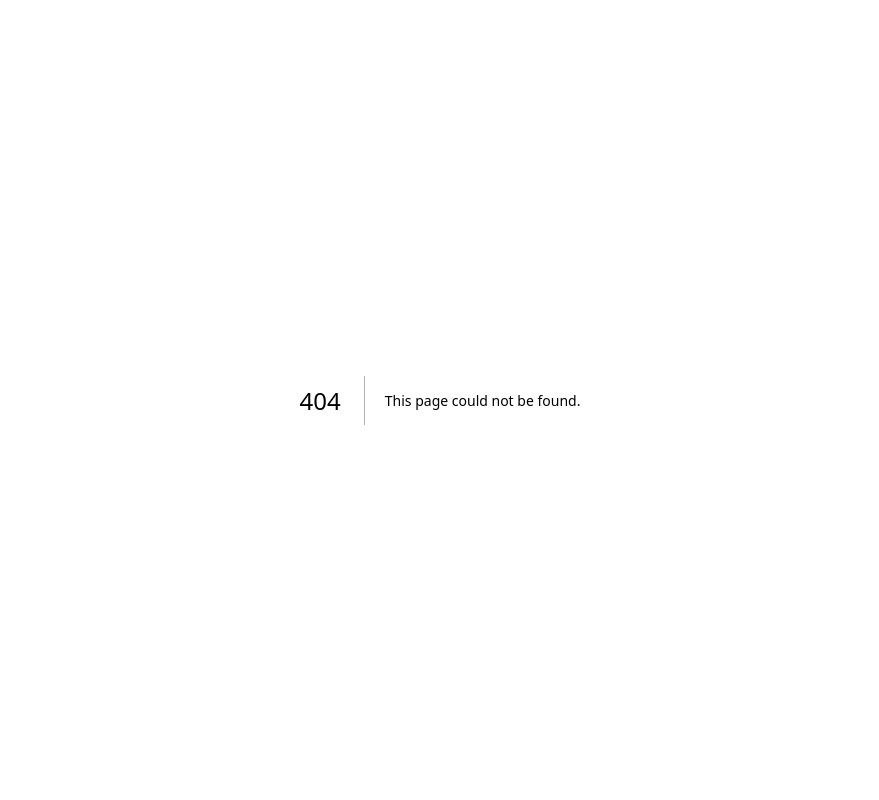
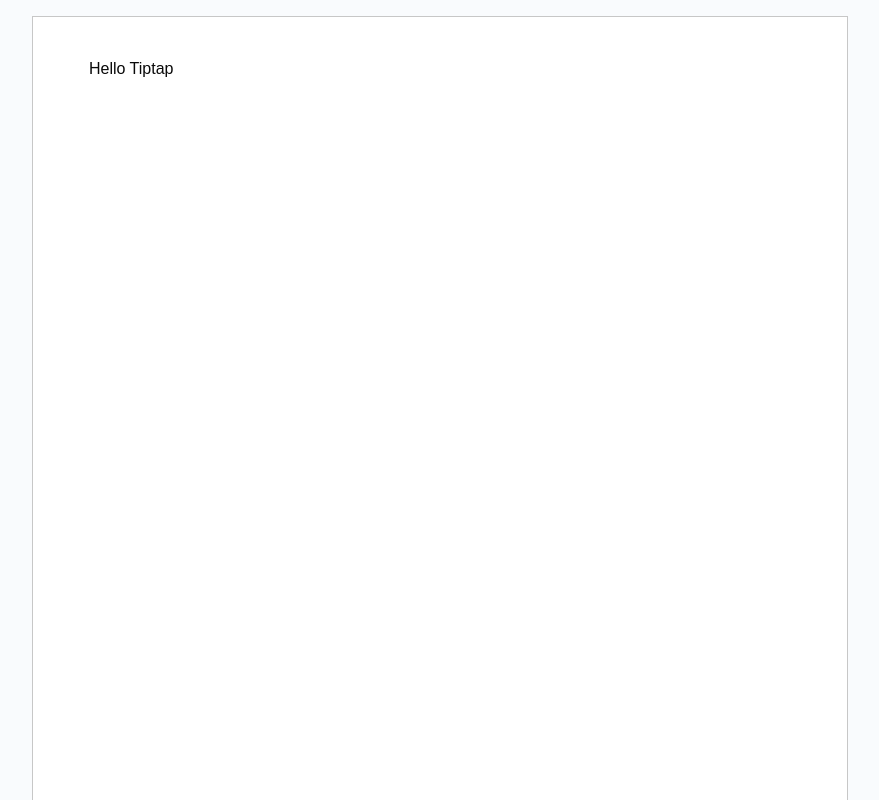
Before and after one commit to kexiZeroing/docs-clone, a Next.js app: page /documents/1 in a window 1280 px wide. Before the commit this address had no page. Shown: the top 800 px of the page, without its empty margins (200-1079 px from the left). Built offline with nearby package versions, Linux system fonts and the light colour scheme.

Commit message:
init page and integrate with tiptap

```diff
--- a/package.json
+++ b/package.json
@@ -10,6 +10,9 @@
   },
   "dependencies": {
     "@radix-ui/react-slot": "^1.1.1",
+    "@tiptap/pm": "^2.11.0",
+    "@tiptap/react": "^2.11.0",
+    "@tiptap/starter-kit": "^2.11.0",
     "class-variance-authority": "^0.7.1",
     "clsx": "^2.1.1",
     "lucide-react": "^0.469.0",
--- /dev/null
+++ b/src/app/documents/[documentId]/editor.tsx
@@ -0,0 +1,29 @@
+'use client'
+
+// https://tiptap.dev/docs/editor/getting-started/install/nextjs
+import { useEditor, EditorContent } from '@tiptap/react'
+import StarterKit from '@tiptap/starter-kit'
+
+export const Editor = () => {
+  const editor = useEditor({
+    editorProps: {
+      attributes: {
+        // Pass classes to the element that contains the editor
+        class: "focus: outline-none bg-white border border-[#C7C7C7] flex flex-col min-h-[1054px] w-[816px] py-10 pr-14 cursor-text",
+        style: "padding-left: 56px; padding-right: 56px;",
+      }
+    },
+    // https://tiptap.dev/docs/editor/extensions/functionality/starterkit
+    extensions: [StarterKit],
+    content: '<p>Hello Tiptap</p>',
+    immediatelyRender: false,
+  })
+
+  return (
+    <div className='size-full overflow-x-auto bg-[#F9FBFD] px-4'>
+      <div className='min-w-max flex justify-center w-[816px] py-4 mx-auto'>
+        <EditorContent editor={editor} />
+      </div>
+    </div>
+  )
+};
--- /dev/null
+++ b/src/app/documents/[documentId]/page.tsx
@@ -0,0 +1,18 @@
+import { Editor } from './editor';
+
+interface DocumentIdPageProps {
+  params: Promise<{ documentId: string }>
+}
+
+const DocumentIdPage = async ({ params }: DocumentIdPageProps) => {
+  // https://nextjs.org/docs/messages/sync-dynamic-apis
+  const { documentId } = await params;
+
+  return (
+    <div className='min-h-100 flex justify-center'>
+      <Editor />
+    </div>
+  )
+};
+
+export default DocumentIdPage;
--- /dev/null
+++ b/src/app/documents/page.tsx
@@ -0,0 +1,10 @@
+
+const Document = () => {
+  return (
+    <div>
+      Document Page
+    </div>
+  )
+};
+
+export default Document;
--- a/src/app/globals.css
+++ b/src/app/globals.css
@@ -70,3 +70,28 @@ body {
     @apply bg-background text-foreground;
   }
 }
+
+.tiptap {
+  /* List styles */
+  ul,
+  ol {
+    padding: 0 1rem;
+    margin: 1.25rem 1rem 1.25rem 0.4rem;
+  }
+
+  ul li {
+    list-style-type: disc;
+    p {
+      margin-top: 0.25em;
+      margin-bottom: 0.25em;
+    }
+  }
+
+  ol li {
+    list-style-type: decimal;
+    p {
+      margin-top: 0.25em;
+      margin-bottom: 0.25em;
+    }
+  }
+}
--- a/src/app/page.tsx
+++ b/src/app/page.tsx
@@ -1,10 +1,12 @@
-import { Button } from "@/components/ui/button"
+import Link from "next/link";
 
 const Home = () => {
   return (
     <div className="flex min-h-screen justify-center items-center">
-      Hello World
-      <Button>Click me</Button>
+      Click <Link href="/documents/1">
+      <span className="text-blue-500 underline px-1">here</span>
+      </Link>
+      to go to a document
     </div>
   )
 };
```
Also changed, not shown: 2 other files (tests, documents, lock files or other folders).
